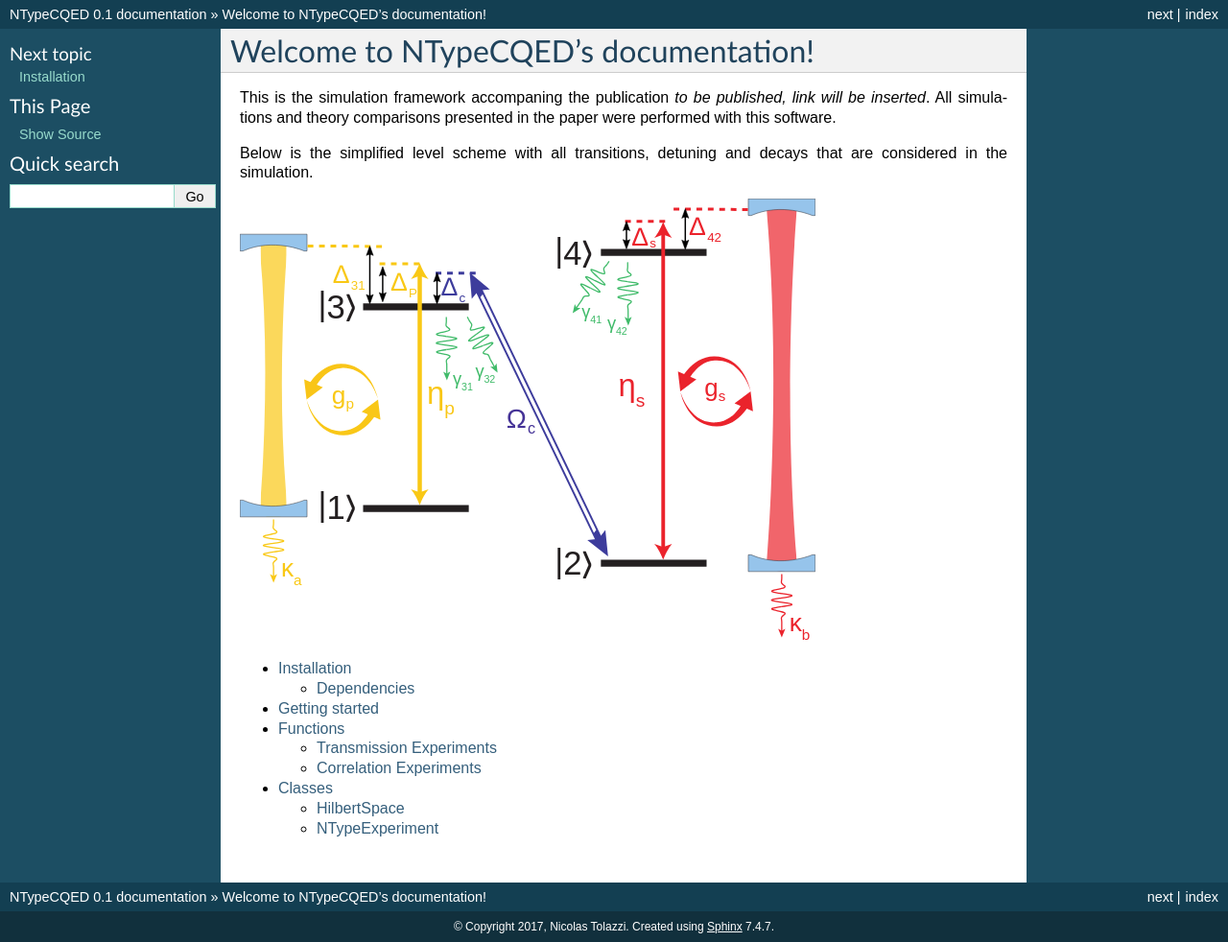
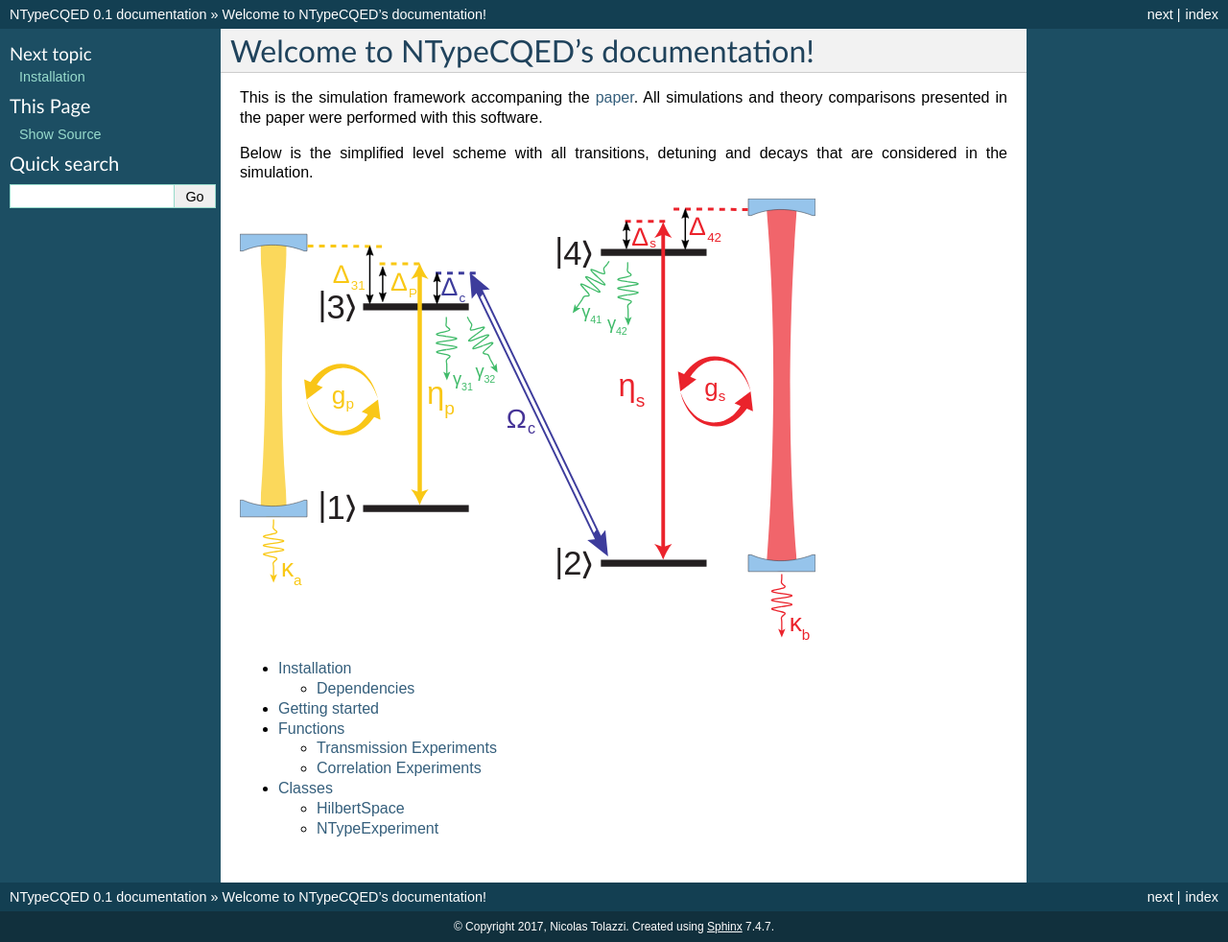
Before and after one commit to ntolazzi/NTypePackage, a Sphinx documentation site: the page built from docs/index.rst, in a window 1280 px wide. Shown: the whole page at 96% size. Built offline with Sphinx 7.4.7, drawn with Linux system fonts in a browser that asks for light colours.

Commit message:
Fixed link in documentation

```diff
--- a/docs/index.rst
+++ b/docs/index.rst
@@ -1,7 +1,7 @@
 Welcome to NTypeCQED's documentation!
 =====================================
 
-This is the simulation framework accompaning the publication *to be published, link will be inserted*.
+This is the simulation framework accompaning the `paper <https://www.nature.com/articles/s41567-018-0181-1>`_.
 All simulations and theory comparisons presented in the paper were performed with this software.
 
 Below is the simplified level scheme with all transitions, detuning and decays that are considered in the simulation.
```
